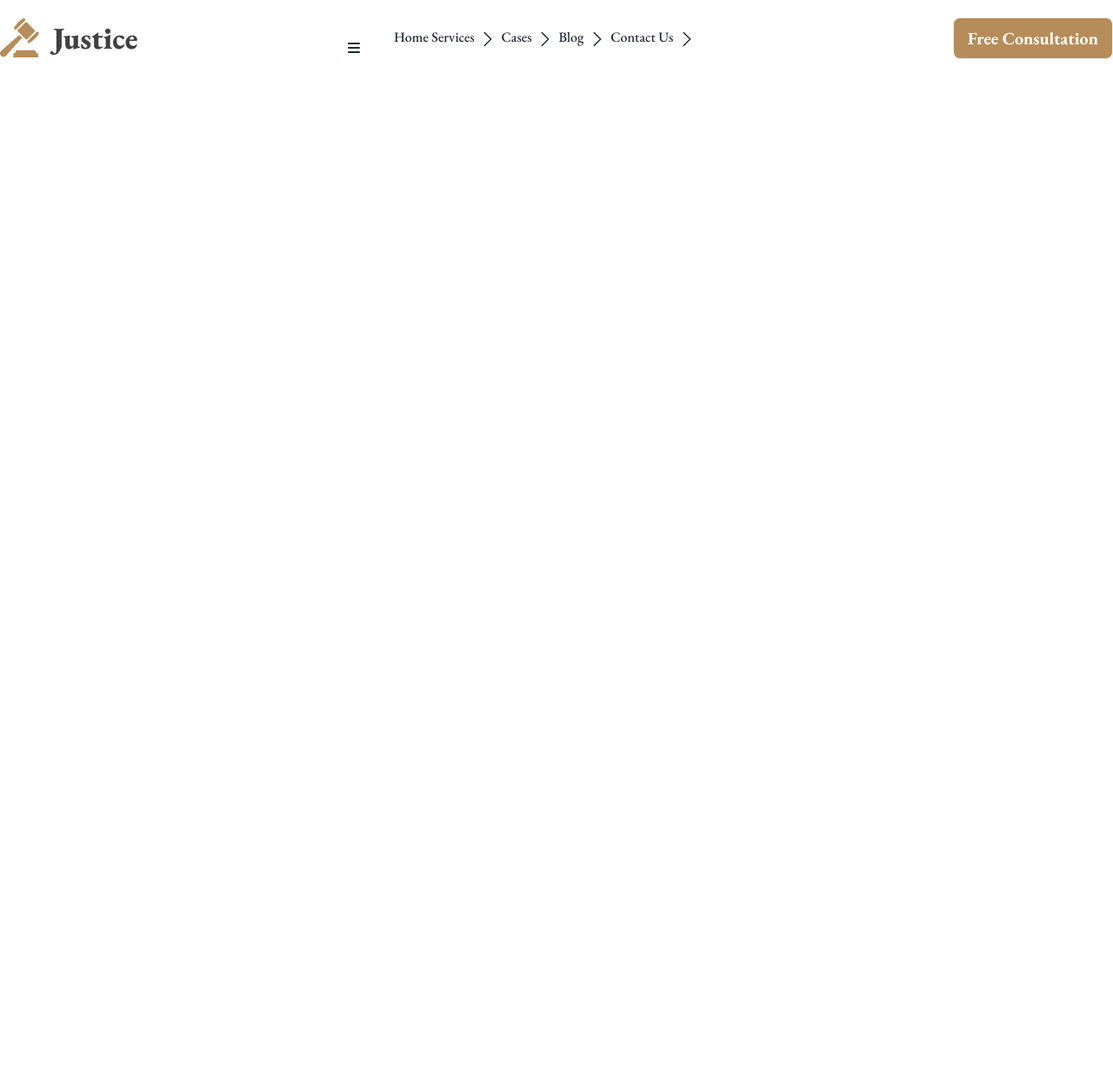
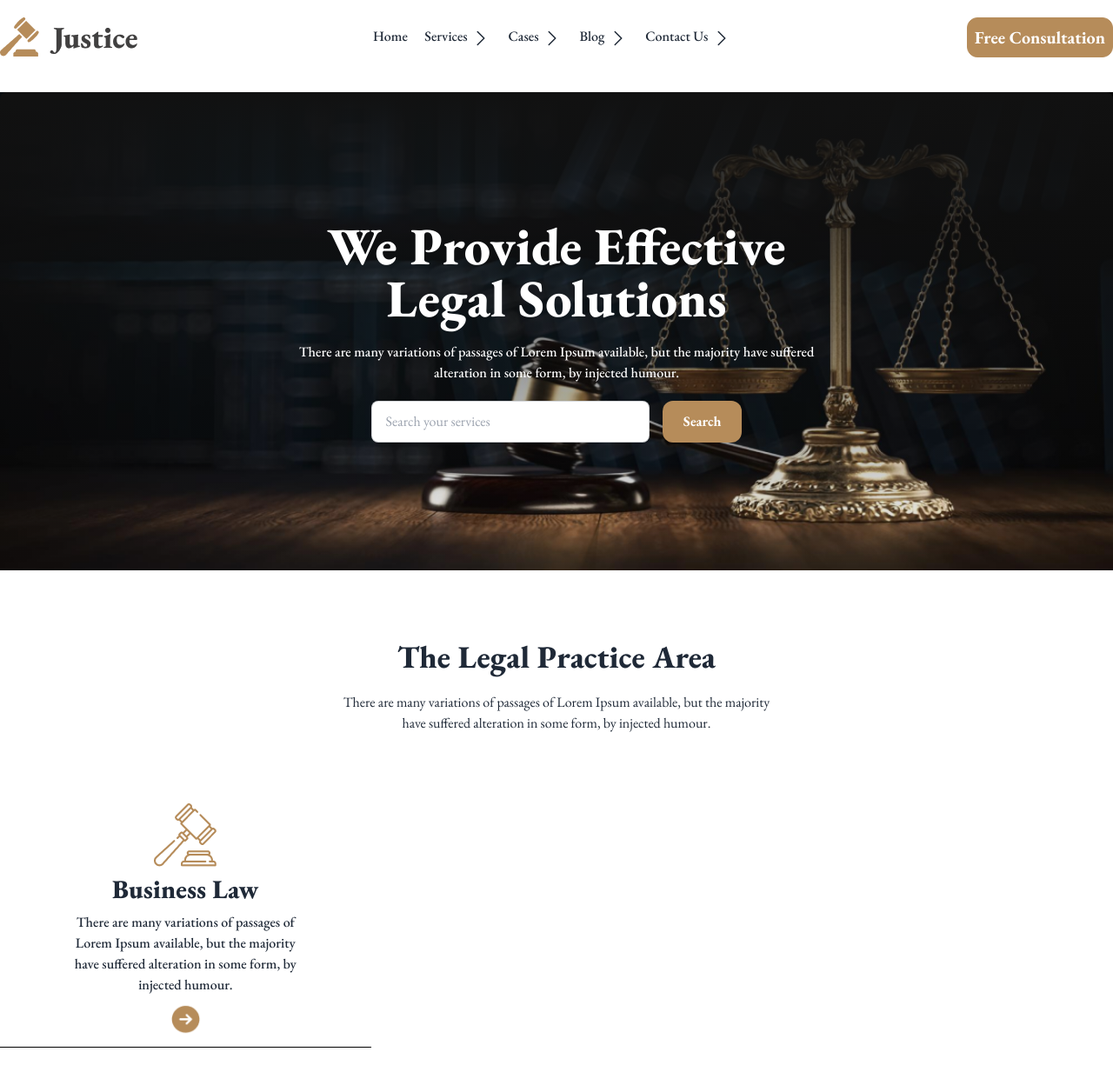
Before and after one commit to Mdafsarx/project-4, a plain HTML site: page index.html in a window 1280 px wide. Shown: the whole page at 87% size. Before the commit the page ends 800 px from the top, so only its background shows below. Drawn offline with nearby package versions, Linux system fonts and the light colour scheme.

Commit message:
header without respone sive done

```diff
--- a/index.html
+++ b/index.html
@@ -30,6 +30,10 @@
     .a{
         display: none;
     }
+    .gradient{
+      border-radius: 8px;
+background:linear-gradient(180deg, #111 0%, rgba(17, 17, 17, 0.00) 100%) ;
+    }
 </style>
 
 </head>
@@ -44,10 +48,10 @@
     <figure><img src="./images/logo2.png" alt=""></figure>
 </div>
 
-<div class="flex gap-7 font-medium text-base hidden md:block">
+<div class="flex space-x-4 font-medium text-base hidden md:block">
     <a href="">Home</a>
 
-             <a href="">Services
+             <a href="" class="hover:text-red-500 duration-1000">Services
         <svg xmlns="http://www.w3.org/2000/svg" fill="none" viewBox="0 0 24 24" stroke-width="1.5" stroke="currentColor" class="w-6 h-6 inline">
             <path stroke-linecap="round" stroke-linejoin="round" d="m8.25 4.5 7.5 7.5-7.5 7.5" />
           </svg>
@@ -74,13 +78,13 @@
 </div>
 
 <div class="hidden md:block">
-    <button class="btn font-semibold text-xl bg-bg-c text-white opacity-100">Free Consultation</button>
+    <button class="p-2 rounded-xl  font-semibold text-xl bg-bg-c text-white opacity-100 hover:bg-transparent border border-bg-c hover:text-bg-c duration-500">Free Consultation</button>
 </div>
 
 
     </nav>
     <div class="">
-        <figure><i class="fa-solid fa-bars translate-x-[400px] -translate-y-6"></i></figure>
+        <figure><i class="md:hidden fa-solid fa-bars translate-x-[400px] -translate-y-6"></i></figure>
         <ul class=" space-y-2 hidden md:hidden ">
             <a href="" class="block">Home</a>
 
@@ -111,7 +115,35 @@
         </ul>
     </div>
 
+             <!-- banner section -->
+             <section>
 
+<div class="bg-[url(./images/banner.png)] text-white bg-no-repeat bg-cover bg-center w-full h-[550px] my-10 ">
+
+
+
+    <div class="flex justify-center items-center h-full  gradient ">
+
+      <div class="max-w-[50%] text-center space-y-5 ">
+        <h1 class="font-extrabold text-6xl">We Provide Effective Legal Solutions</h1>
+      <p class="font-medium text-base">There are many variations of passages of Lorem Ipsum available, but the majority have suffered alteration in some form, by injected humour.</p>
+
+    <div>
+      <input type="text" placeholder="Search your services" class="input input-bordered w-full max-w-xs outline-none text-black" />
+      <button class="py-3 rounded-xl ml-3 px-6 outline-none bg-bg-c font-bold text-base">Search</button>
+    </div>
+
+      </div>
+
+     </div>
+
+
+
+
+</div>
+
+             </section>
+             <!-- banner section end -->
 </header>
 
 
@@ -123,7 +155,26 @@
 
 
 
-<main></main>
+<main class="container mx-auto my-5">
+<div class="text-center flex flex-col items-center space-y-5 my-20">
+  <h2 class="font-extrabold text-4xl ">The Legal Practice Area</h2>
+  <p class="font-normal text-base w-[40%]">There are many variations of passages of Lorem Ipsum available, but the majority have suffered alteration in some form, by injected humour.</p>
+
+</div>
+
+<!-- legal grid card -->
+<section class="grid grid-cols-1 md:grid-cols-3">
+
+<div class=" flex flex-col items-center justify-center text-center space-y-2 border-b border-black pb-3">
+  <figure><img src="./images/business.png" alt=""></figure>
+  <h2 class="font-extrabold text-3xl">Business Law</h2>
+  <p class="text-base font-medium w-[65%]">There are many variations of passages of Lorem Ipsum available, but the majority have suffered alteration in some form, by injected humour.</p>
+  <img src="./images/Frame.png" class="w-[9%]" alt="">
+</div>
+
+</section>
+
+</main>
 
 
 
```
